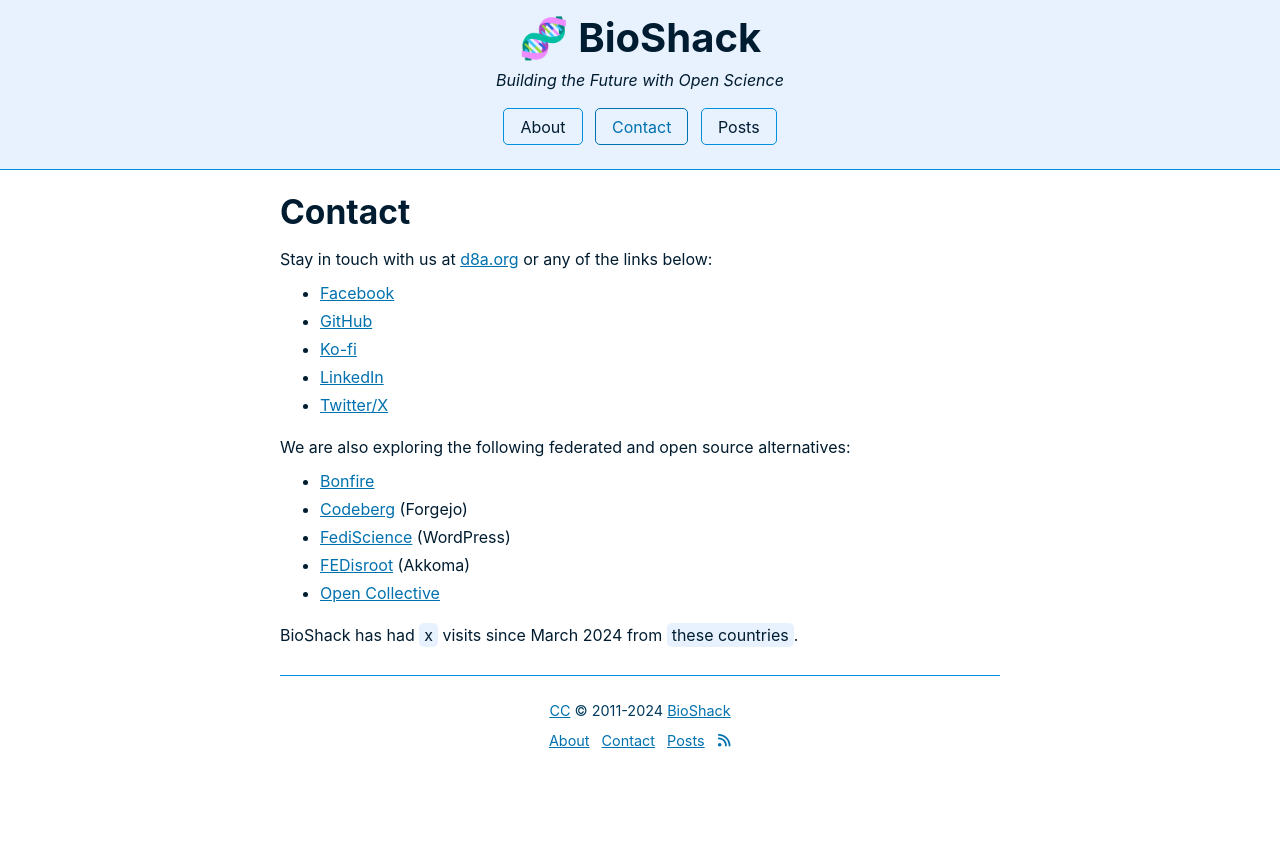
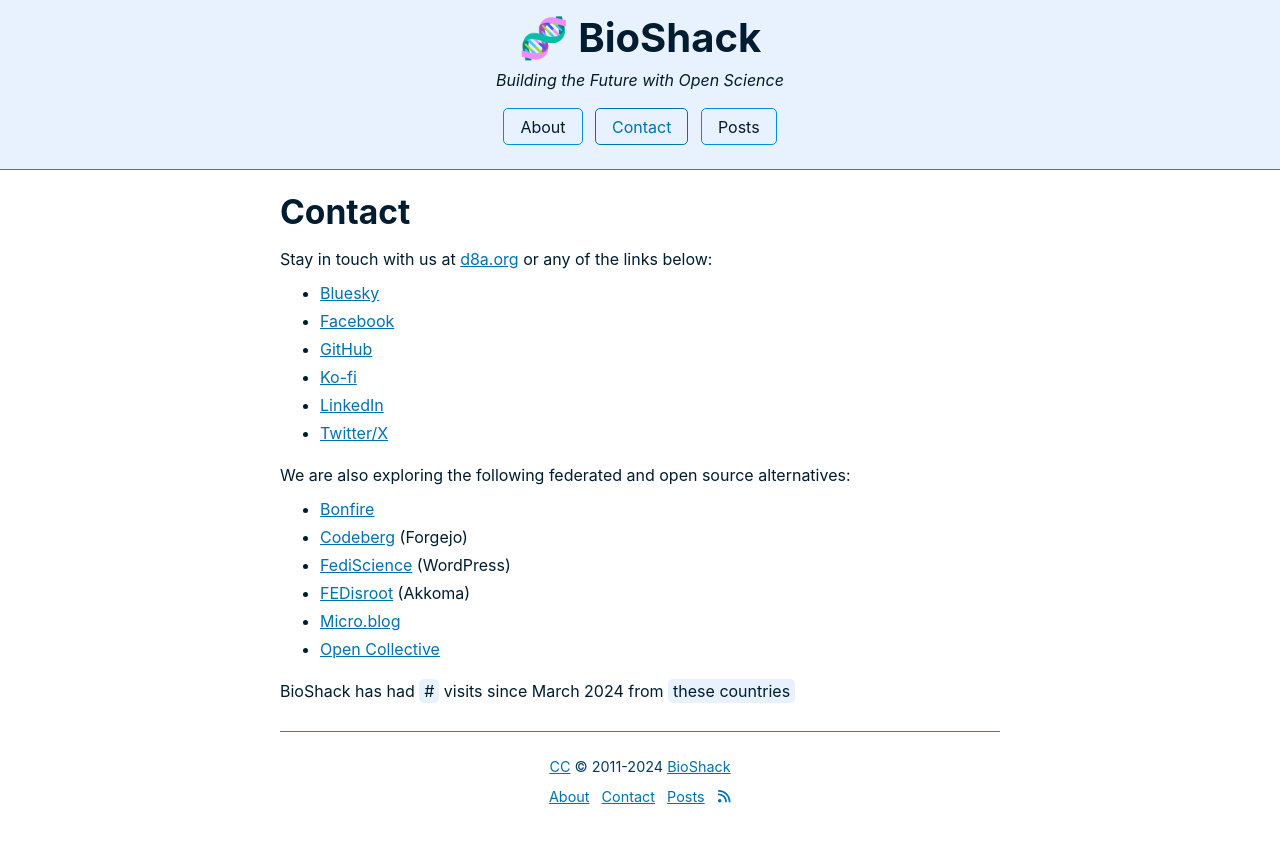
Before and after one commit to megdna/pond, a Jekyll site: the page built from pages/contact.md, in a window 1280 px wide. Shown: the top 843 px of the page. Built offline with Jekyll 4.4.1, drawn with Linux system fonts in a browser that asks for light colours; a script that is not in the unit is left out.

Commit message:
Update theme

```diff
--- a/pages/contact.md
+++ b/pages/contact.md
@@ -5,6 +5,7 @@
 ---
 Stay in touch with us at <a href="https://d8a.org" target="_blank">d8a.org</a> or any of the links below:
 
+- <a href="https://bsky.app/profile/bioshack.bsky.social" target="_blank">Bluesky</a>
 - <a href="https://www.facebook.com/bioshack" target="_blank">Facebook</a>
 - <a href="https://github.com/bioshack" target="_blank">GitHub</a>
 - <a href="https://ko-fi.com/bioshack" target="_blank">Ko-fi</a>
@@ -17,6 +18,7 @@
 - <a href="https://codeberg.org/bio" target="_blank">Codeberg</a> (Forgejo)
 - <a href="https://blogs.fediscience.org/bio" target="_blank">FediScience</a> (WordPress)
 - <a href="https://fe.disroot.org/@bio" target="_blank">FEDisroot</a> (Akkoma)
+- <a href="https://micro.blog/bio" target="_blank">Micro.blog</a>
 - <a href="https://opencollective.com/bio" target="_blank">Open Collective</a>
 
-{{ site.title }} has had <mark><span class="tinylytics_hits">x</span></mark> visits since March 2024 from <span class="tinylytics_countries"><mark>these countries</mark>.</span>
+{{ site.title }} has had <mark><span class="tinylytics_hits">#</span></mark> visits since March 2024 from <span class="tinylytics_countries"><mark>these countries</mark></span>
```
Also changed, not shown: pages/about.md (+1 -1 lines).
